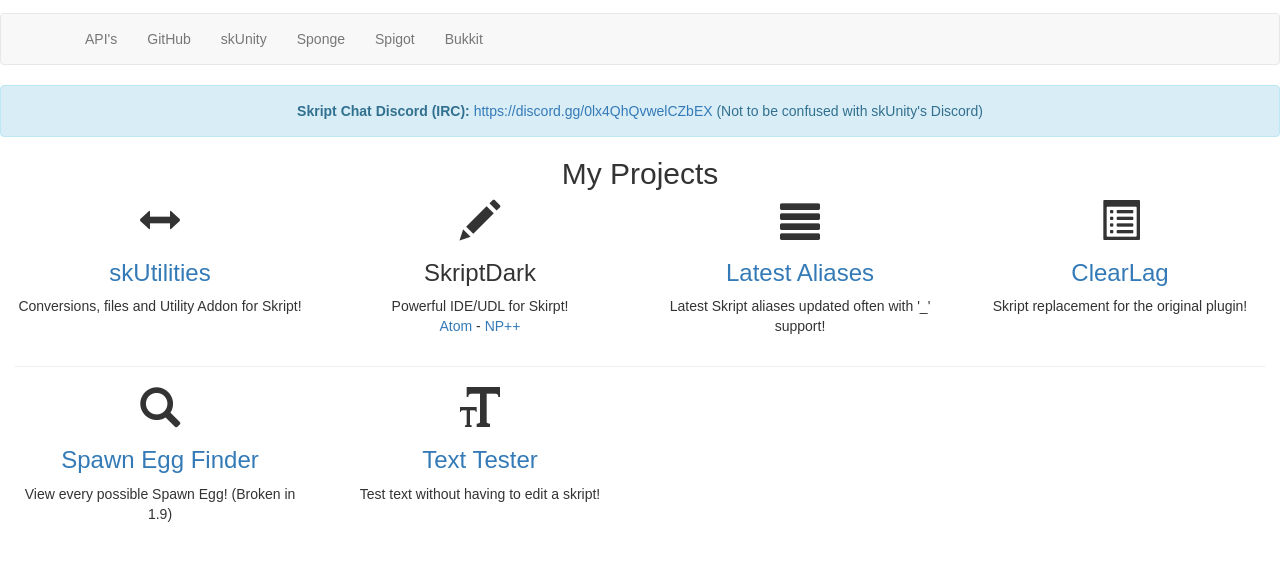
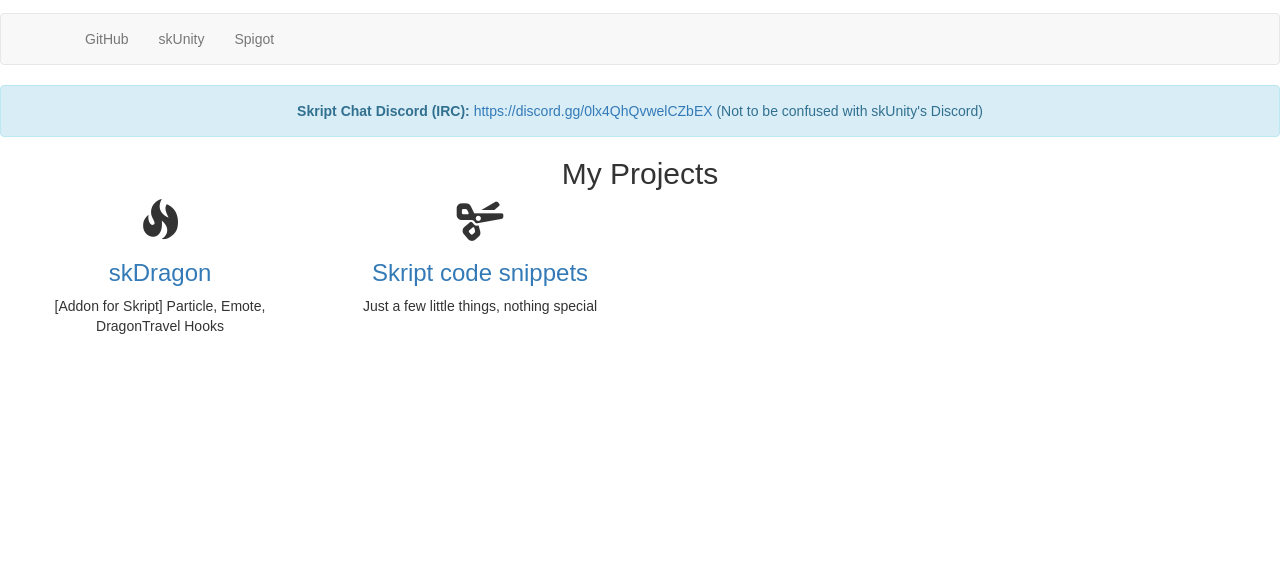
Before and after one commit to Sashie/sashie, a plain HTML site: page index.html in a window 1280 px wide. Shown: the part 87-648 px from the top of the page. Drawn offline with nearby package versions, Linux system fonts and the light colour scheme.

Commit message:
Update index.html

```diff
--- a/index.html
+++ b/index.html
@@ -16,12 +16,9 @@
     <nav class="navbar navbar-default">
       <div class="container">
         <ul class="nav navbar-nav">
-          <li><a href="apis.html" target="_blank">API's</a></li>
-          <li><a href="https://github.com/tim740"target="_blank">GitHub</a></li>
-          <li><a href="https://forums.skunity.com/users/tim740" target="_blank">skUnity</a></li>
-          <li><a href="https://forums.spongepowered.org/users/tim740" target="_blank">Sponge</a></li>
-          <li><a href="https://www.spigotmc.org/members/tim740.14719" target="_blank">Spigot</a></li>
-          <li><a href="http://dev.bukkit.org/profiles/tim740" target="_blank">Bukkit</a></li>
+          <li><a href="https://github.com/Sashie"target="_blank">GitHub</a></li>
+          <li><a href="https://forums.skunity.com/users/sashie" target="_blank">skUnity</a></li>
+          <li><a href="https://www.spigotmc.org/members/sashie" target="_blank">Spigot</a></li>
         </ul>
       </div>
     </nav>
@@ -31,37 +28,14 @@
       <div class="container-fluid">
         <div class="row">
           <div class="col-md-3">
-            <i class="glyphicon glyphicon-resize-horizontal"> </i>
-            <h3><a href="https://forums.skunity.com/t/3099?u=tim740" target="_blank">skUtilities</a></h3>
-            <p>Conversions, files and Utility Addon for Skript!</p>
+            <i class="glyphicon glyphicon-fire"> </i>
+            <h3><a href="https://forums.skunity.com/t/2397" target="_blank">skDragon</a></h3>
+            <p>[Addon for Skript] Particle, Emote, DragonTravel Hooks</p>
           </div>
           <div class="col-md-3">
-            <i class="glyphicon glyphicon-pencil"> </i>
-            <h3>SkriptDark</h3>
-            <p>Powerful IDE/UDL for Skirpt!<br><a href="https://forums.skunity.com/t/1751?u=tim740" target="_blank">Atom</a> - <a href="https://forums.skunity.com/t/44?u=tim740" target="_blank">NP++</a></p>
-          </div>
-          <div class="col-md-3">
-            <i class="glyphicon glyphicon-align-justify"> </i>
-            <h3><a href="https://forums.skunity.com/t/40?u=tim740" target="_blank">Latest Aliases</a></h3>
-            <p>Latest Skript aliases updated often with '_' support!</p>
-          </div>
-          <div class="col-md-3">
-            <i class="glyphicon glyphicon-list-alt"> </i>
-            <h3><a href="https://forums.skunity.com/t/36?u=tim740" target="_blank">ClearLag</a></h3>
-            <p>Skript replacement for the original plugin!</p>
-          </div>
-        </div>
-        <hr>
-        <div class="row">
-          <div class="col-md-3">
-            <i class="glyphicon glyphicon-search"> </i>
-            <h3><a href="https://forums.skunity.com/t/1154?u=tim740" target="_blank">Spawn Egg Finder</a></h3>
-            <p>View every possible Spawn Egg! (Broken in 1.9)</p>
-          </div>
-          <div class="col-md-3">
-            <i class="glyphicon glyphicon-text-size"> </i>
-            <h3><a href="https://forums.skunity.com/t/38?u=tim740" target="_blank">Text Tester</a></h3>
-            <p>Test text without having to edit a skript!</p>
+            <i class="glyphicon glyphicon-scissors"> </i>
+            <h3><a href="https://forums.skunity.com/t/5971" target="_blank">Skript code snippets</a></h3>
+            <p>Just a few little things, nothing special</p>
           </div>
         </div>
       </div>
```
